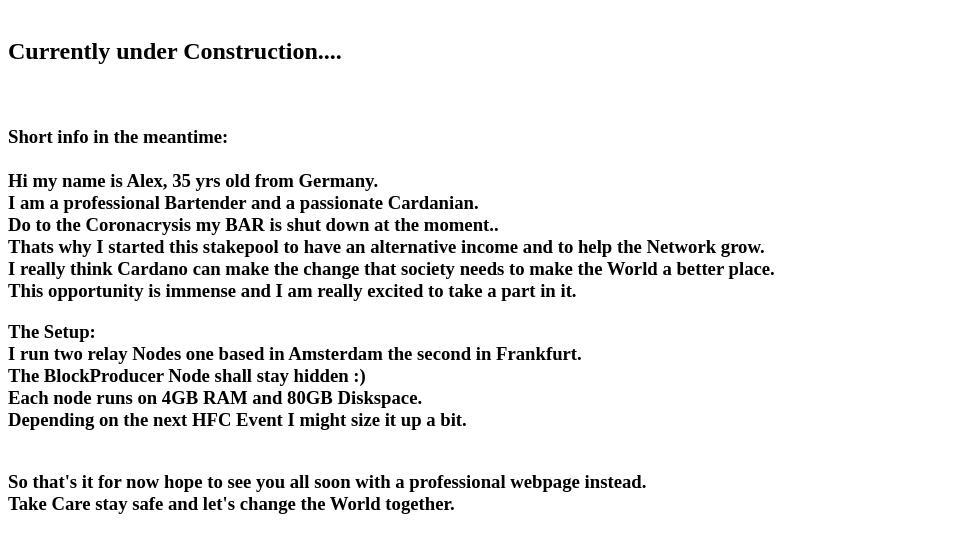
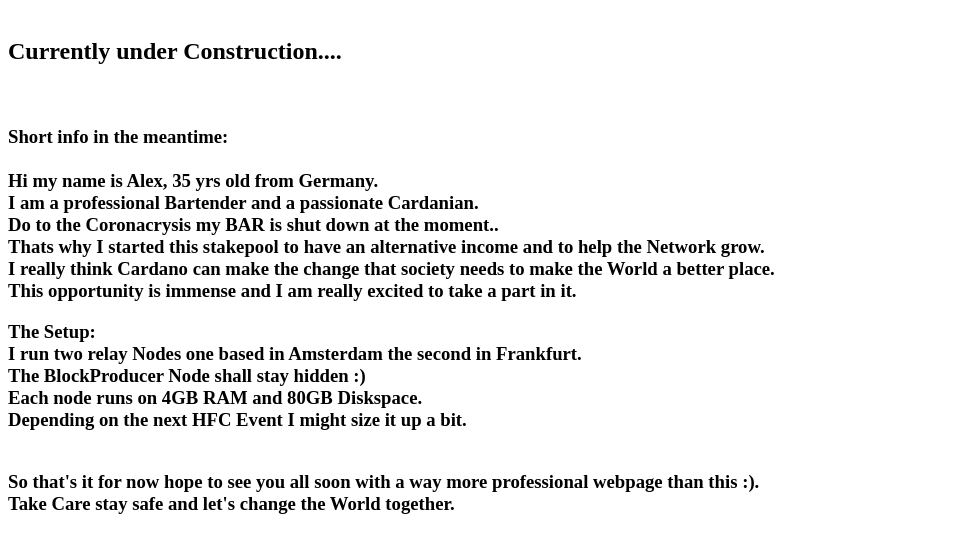
Before and after one commit to adaexperience/adaexperience.github.io, a plain HTML site: page index.html in a window 1280 px wide. Shown: the part 66-618 px from the top of the page, without its empty margins (0-960 px from the left). Drawn offline with Linux system fonts and the light colour scheme.

Commit message:
Update index.html

```diff
--- a/index.html
+++ b/index.html
@@ -22,7 +22,7 @@
   The BlockProducer Node shall stay hidden :)<br>
   Each node runs on 4GB RAM and 80GB Diskspace. <br>
     Depending on the next HFC Event I might size it up a bit. <br><br></p><p>
-    So that's it for now hope to see you all soon with a professional webpage instead.<br>
+    So that's it for now hope to see you all soon with a way more professional webpage than this :).<br>
     Take Care stay safe and let's change the World together.
 
 
```
